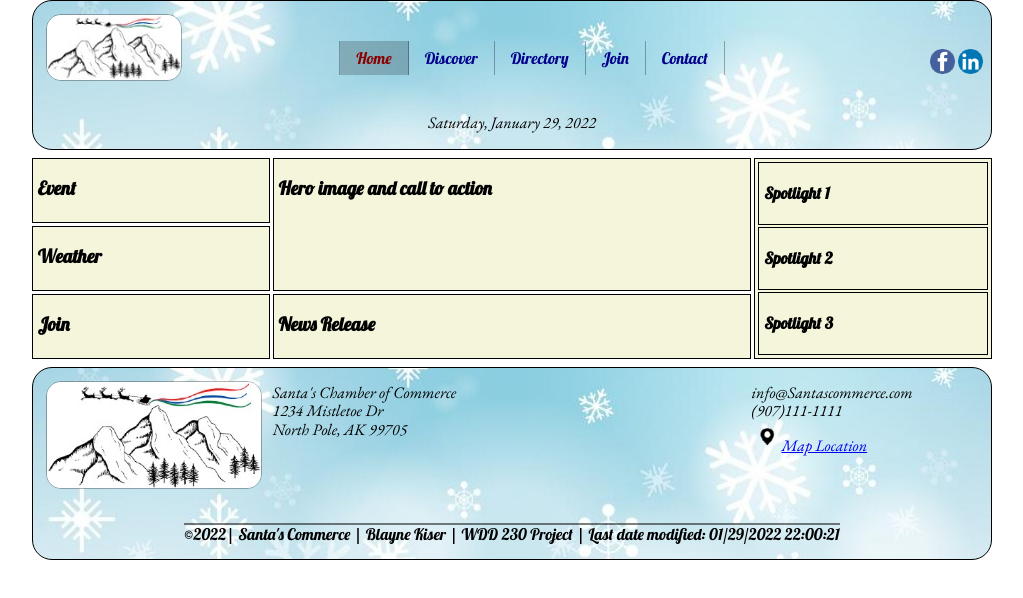
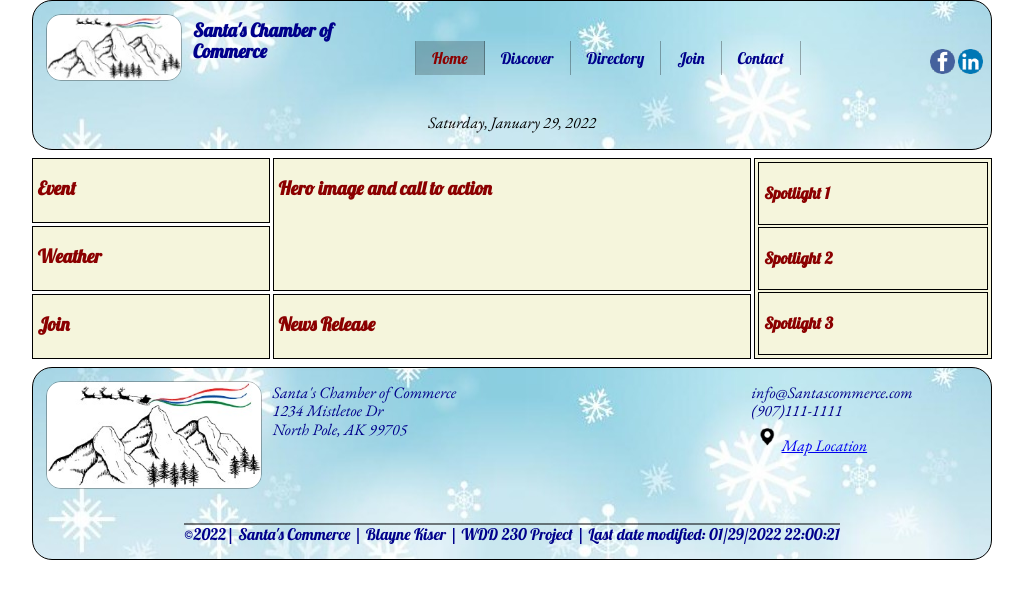
Before and after one commit to Kiser09/wdd230, a plain HTML site: page chamber/index.html in a window 1280 px wide. Shown: the whole page, without its empty margins (128-1151 px from the left). Drawn offline with nearby package versions, Linux system fonts and the light colour scheme.

Commit message:
added h3 into header and aligned

```diff
--- a/chamber/css/base.css
+++ b/chamber/css/base.css
@@ -24,9 +24,16 @@ header{
     border: 1px solid rgba(0,0,0,.3);
 }
 
+header h3{
+    grid-column: 2;
+    grid-row: 1;
+    color:darkblue;
+}
+
 nav{
     background-color: transparent;
     grid-column: 4;
+    grid-row: 1;
     padding-top: 2.5rem;
     justify-self: end;
 }
@@ -84,7 +91,7 @@ nav ul.open{
 }
 
 header p{
-    grid-row: 2;
+    grid-row: 3;
     grid-column: 1/5;
     justify-self: center;
     align-self: center;
@@ -104,6 +111,7 @@ article{
 
 article h3, .spotlight section h4{
     padding-left: .3rem;
+    color: darkred;
 }
 
 .spotlight{
@@ -125,6 +133,7 @@ footer{
     background-image: url('../images/background2.jpg');
     border-radius: 20px;
     border: 1px solid black;
+    color: darkblue;
 }
 
 footer ul{
--- a/chamber/css/large.css
+++ b/chamber/css/large.css
@@ -6,7 +6,7 @@
     }
 
     nav{
-        grid-column: 2/4;
+        grid-column: 3;
         padding-top: 2.5rem;
     }
       nav button{display: none}
--- a/chamber/index.html
+++ b/chamber/index.html
@@ -28,6 +28,8 @@
             <picture class="logo">
                 <a href="index.html"><img src="images/headersclogo.jpg" alt="SC logo"></a>
             </picture>
+
+            <h3>Santa's Chamber of Commerce</h3>
 <!--Navigation: active class displays the active page. See base.css page for use-->
             <nav>
                 <button id="menubtn"><span>&#9776;</span><span>x</span></button>
```
